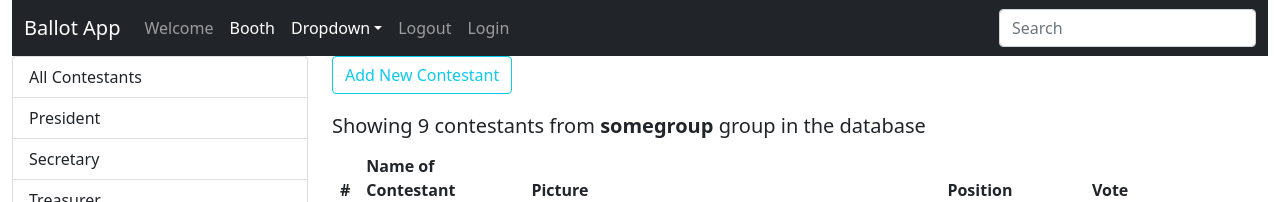
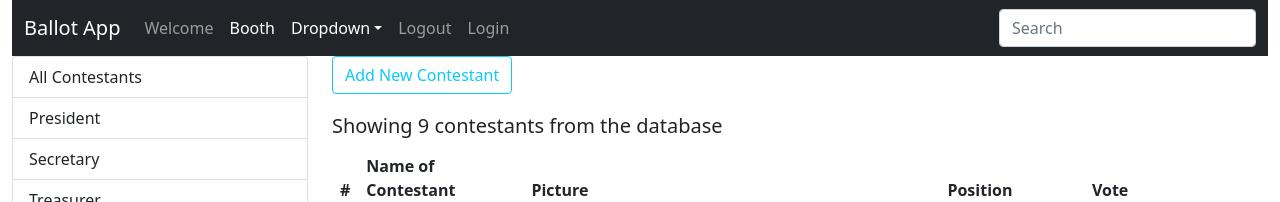
Before and after one commit to Xloanx/ballot, a React (Create React App) app: page /booth in a window 1280 px wide. Shown: the top 202 px of the page. Built offline with nearby package versions, Linux system fonts and the light colour scheme.

Commit message:
Implemented booth table filtering by Position

```diff
--- a/src/components/booth.jsx
+++ b/src/components/booth.jsx
@@ -1,3 +1,4 @@
+import { cloneWithShallow } from 'joi-browser';
 import React, { Component } from 'react';
 import { Link } from "react-router-dom";
 import { getContestants } from '../services/fakeContenstantService';
@@ -10,7 +11,8 @@ import SelectionListGroup from './common/selectionListGroup';
 class Booth extends Component {
     state = {
         contestants : [],
-        positions : []
+        positions : [],
+        selectedPosition: ""
      }
 
      componentDidMount() {
@@ -25,10 +27,25 @@ class Booth extends Component {
         this.setState({contestants});
      }
 
+     handlePositionSelect = position =>{
+        //console.log(`${position.name} selected`);
+        this.setState({selectedPosition: position});
+    }
+
     render() {
-        const { contestants, positions } = this.state
-        const {length:contestantsCount} = this.state.contestants;
-        if (contestantsCount === 0){
+        const { contestants, positions, selectedPosition } = this.state
+
+        let filteredContestants = contestants;
+        if (selectedPosition && selectedPosition._id)
+            filteredContestants = contestants.filter(c=>c.position._id === selectedPosition._id)
+
+        const {length:filteredContestantsCount} =filteredContestants;
+
+        let headlines = selectedPosition.name === "All Contestants" || selectedPosition === ""
+                    ?<h5>Showing {filteredContestantsCount} contestants from the database </h5>
+                    :<h5>Showing {filteredContestantsCount} contestants from the database contesting for <strong>{selectedPosition.name}</strong> </h5>;
+
+        if (filteredContestantsCount === 0){
             return(
                 <React.Fragment>
                     <Link to="/contestantsForm/New" className="btn btn-outline-info" style={{ marginBottom:20}}>Add New Contestant</Link>
@@ -41,13 +58,15 @@ class Booth extends Component {
             <div className="row align-items-start">
                 <div className="col-3">
                     <SelectionListGroup
-                    positions = {positions}/>
+                    positions = {positions}
+                    selectedPosition = {selectedPosition}
+                    onPositionSelect={this.handlePositionSelect}/>
                 </div>
                 <div className="col">
                     <Link to="/contestantsForm/New" className="btn btn-outline-info" style={{ marginBottom:20}}>Add New Contestant</Link>
-                    <h5>Showing {contestantsCount} contestants from <strong>somegroup</strong> group in the database</h5>
+                    {headlines}
                     <BoothTable
-                    contestants = { contestants}
+                    contestants = { filteredContestants}
                     onRowDelete = {this.handleContestantDelete}
                     />
                 </div>
--- a/src/components/common/selectionListGroup.jsx
+++ b/src/components/common/selectionListGroup.jsx
@@ -1,15 +1,15 @@
 import React from 'react';
 
 const SelectionListGroup = (props) => {
-    const {positions} = props;
+    const {positions, selectedPosition, onPositionSelect} = props;
     return ( <React.Fragment>
         <div className="list-group">
             {positions.map(position =>
                 <button
                     key={position._id}
                     type="button"
-                    className="list-group-item list-group-item-action">
-                    {position.name}
+                    className="list-group-item list-group-item-action"
+                    onClick= {()=>onPositionSelect(position)}> {position.name}
                 </button>
             )}
         </div>
--- a/src/index.css
+++ b/src/index.css
@@ -1,13 +1,15 @@
 body {
-  margin: 0;
-  font-family: -apple-system, BlinkMacSystemFont, 'Segoe UI', 'Roboto', 'Oxygen',
-    'Ubuntu', 'Cantarell', 'Fira Sans', 'Droid Sans', 'Helvetica Neue',
-    sans-serif;
-  -webkit-font-smoothing: antialiased;
-  -moz-osx-font-smoothing: grayscale;
+    margin: 0;
+    font-family: -apple-system, BlinkMacSystemFont, 'Segoe UI', 'Roboto', 'Oxygen', 'Ubuntu', 'Cantarell', 'Fira Sans', 'Droid Sans', 'Helvetica Neue', sans-serif;
+    -webkit-font-smoothing: antialiased;
+    -moz-osx-font-smoothing: grayscale;
 }
 
 code {
-  font-family: source-code-pro, Menlo, Monaco, Consolas, 'Courier New',
-    monospace;
+    font-family: source-code-pro, Menlo, Monaco, Consolas, 'Courier New', monospace;
 }
+
+td Link:visited,
+td Link:link {
+    text-decoration: none;
+}
```
